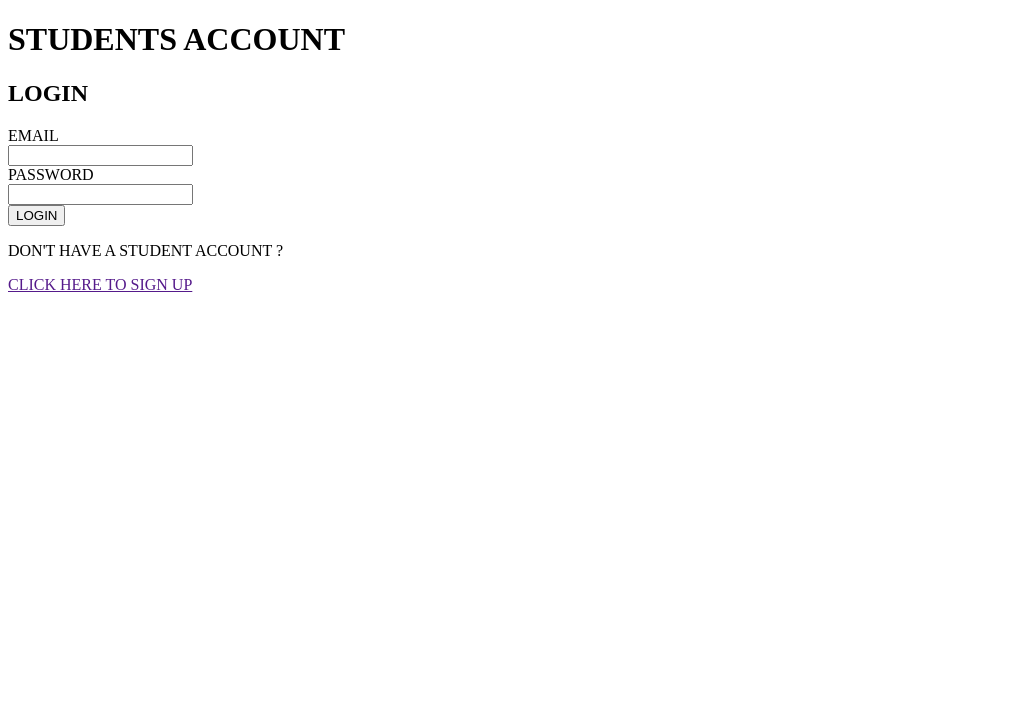
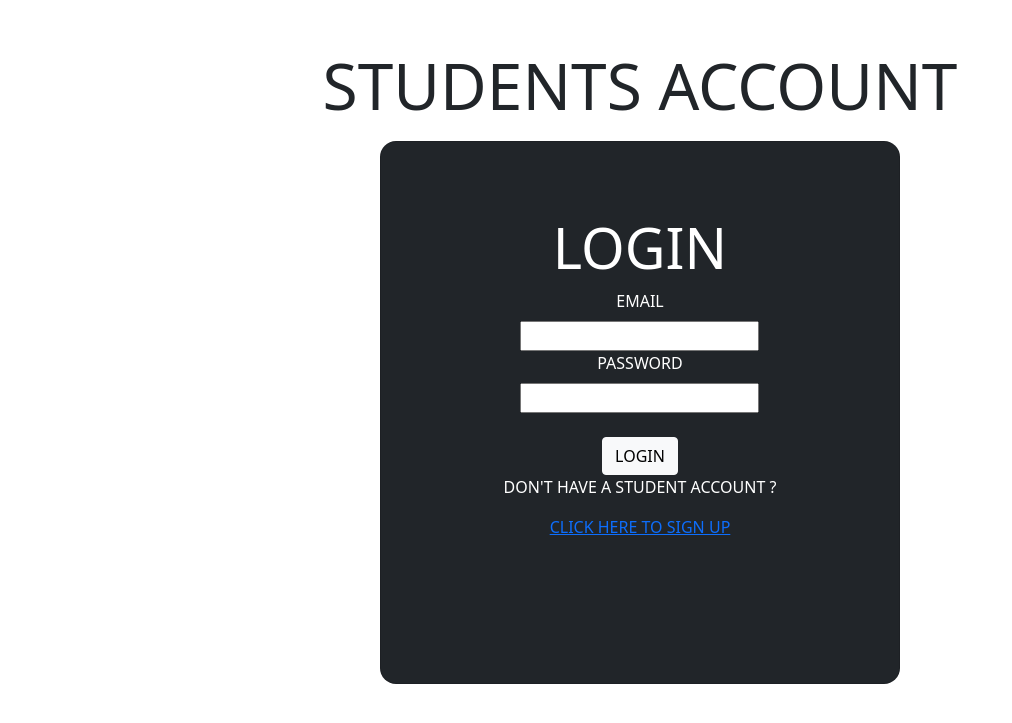
Before and after one commit to omule0/Weblibrary, a Django app: template account/templates/studentLogin.html in a window 1280 px wide. Shown: the top 723 px of the page, without its empty margins (0-1012 px from the left). Run offline with Django 3.2, Linux system fonts and the light colour scheme; the template is opened without the code that fills it, so the values that code supplies are empty; some libraries are stand-ins or nearby versions.

Commit message:
Added styling using bootsrap to the Student Login form

```diff
--- a/account/templates/studentLogin.html
+++ b/account/templates/studentLogin.html
@@ -1,47 +1,65 @@
 <!DOCTYPE html>
 <html lang="en">
   <head>
-    <meta charset="UTF-8">
-    <meta http-equiv="X-UA-Compatible" content="IE=edge">
-    <meta name="viewport" content="width=device-width, initial-scale=1.0">
+    <meta charset="UTF-8" />
+    <meta http-equiv="X-UA-Compatible" content="IE=edge" />
+    <meta name="viewport" content="width=device-width, initial-scale=1.0" />
     <title>StudentLogin</title>
+    <!--download bootstrap and javascript-->
+    <link
+      href="https://cdn.jsdelivr.net/npm/bootstrap@5.1.3/dist/css/bootstrap.min.css"
+      rel="stylesheet"
+    />
+    <script src="https://cdn.jsdelivr.net/npm/bootstrap@5.1.3/dist/js/bootstrap.bundle.min.js"></script>
   </head>
-<body>
+  <body class="text-center">
+
     <!--HEADING : STUDENTS ACCOUNT-->
-    <div>
-        <h1>STUDENTS ACCOUNT</h1>
+    <div class="pt-5 pb-2">
+      <h1 class="display-3"><b>STUDENTS ACCOUNT</b></h1>
     </div>
+
+    <div class="row d-flex justify-content-center align-items-center h-100">
+        <div class="col-12 col-md-8 col-lg-6 col-xl-5">
+          <div class="card bg-dark text-white" style="border-radius: 1rem;">
+            <div class="card-body p-5 text-center">
+              <div class="mb-md-5 mt-md-4 pb-5">
 
     <!--HEADING : LOGIN-->
     <div>
-        <h2>LOGIN</h2>
+      <h2 class="display-4">LOGIN</h2>
     </div>
 
     <!--EMAIL AND PASSWORD FORM-->
+    <form class="form-group text-center">
       <div>
-        <label for="email">EMAIL</label>
-            <br>
-        <input type="email" name="email" id="email" required>
-            <br>
-
-        <label for="pass">PASSWORD</label>
-            <br>
-        <input type="password" name="pass" id="pass" required>
-            <br>
+        <div>
+          <label class="form-label" for="email">EMAIL</label>
+          <br />
+          <input type="email" name="email" id="email" required />
+          <br />
         </div>
 
+        <div>
+          <label class="form-label" for="pass">PASSWORD</label>
+          <br />
+          <input type="password" name="pass" id="pass" required />
+          <br />
+        </div>
+
+        <div><br></div>
         <!--LOGIN BUTTON-->
+      </div>
       <div>
-            <button type="submit">LOGIN</button>
+        <button type="submit" class="btn btn-light">LOGIN</button>
       </div>
+    </form>
+
     <!--DONT HAVE AN ACCOUNT ?-->
     <div>
       <p>DON'T HAVE A STUDENT ACCOUNT ?</p>
 
-            <a href="">
-                CLICK HERE TO SIGN UP
-            </a>
+      <a href="/studentSignup.html"> CLICK HERE TO SIGN UP </a>
     </div>
   </body>
-</body>
 </html>
```
Lines whose indentation alone changed are shown as unchanged.
